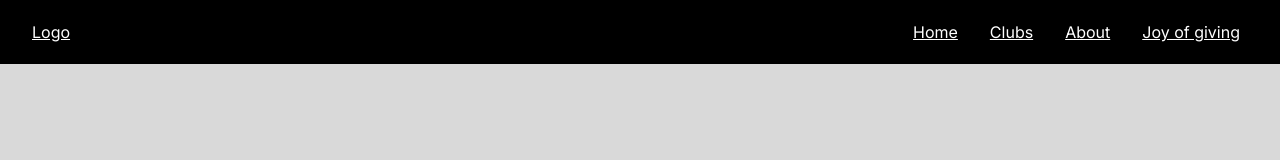
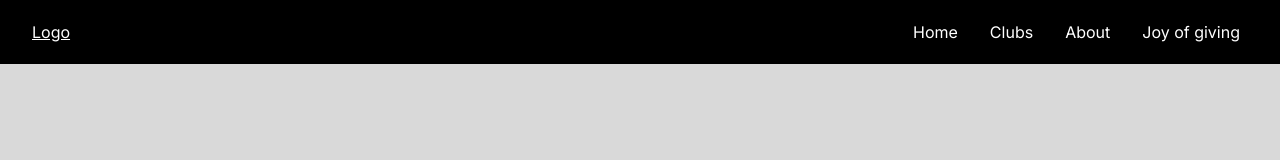
Before and after one commit to SuchetaVadakkepat10/tech_affairs_website, a Next.js app: page / in a window 1280 px wide. Shown: the top 160 px of the page. Built offline with nearby package versions, Linux system fonts and the light colour scheme; what tailwindcss-gradients would draw is missing.

Commit message:
Modified navbar

```diff
--- a/package.json
+++ b/package.json
@@ -16,7 +16,7 @@
     "gradients": "^1.0.1",
     "next": "^14.0.3",
     "react": "^18",
-    "react-bootstrap": "^2.9.1",
+    "react-bootstrap": "^2.9.2",
     "react-dom": "^18",
     "react-icons": "^4.12.0",
     "react-modal": "^3.16.1",
--- a/src/app/(components)/Navbar.jsx
+++ b/src/app/(components)/Navbar.jsx
@@ -24,6 +24,7 @@ const Navbar = () => {
                 <a
                   href="/home"
                   className="text-white hover:bg-blue-200 hover:text-black rounded-lg p-2"
+                  style={{ textDecoration: 'none' }}
                 >
                   Home
                 </a>
@@ -31,6 +32,7 @@ const Navbar = () => {
                 <a
                   href="/clubs"
                   className="text-white hover:bg-blue-200 hover:text-black rounded-lg p-2"
+                  style={{ textDecoration: 'none' }}
                 >
                   Clubs
                 </a>
@@ -38,12 +40,14 @@ const Navbar = () => {
                 <a
                   href="/about"
                   className="text-white hover:bg-blue-200 hover:text-black rounded-lg p-2"
+                  style={{ textDecoration: 'none' }}
                 >
                   About
                 </a>
                 <a
                   href="/joy"
                   className="text-white hover:bg-blue-200 hover:text-white rounded-lg p-2"
+                  style={{ textDecoration: 'none' }}
                 >
                   Joy of giving
                 </a>
@@ -95,6 +99,7 @@ const Navbar = () => {
               <a
                 href="/home"
                 className="text-white block hover:bg-blue-200 hover:text-black rounded-lg p-2"
+                style={{ textDecoration: 'none' }}
               >
                 Home
               </a>
@@ -102,6 +107,7 @@ const Navbar = () => {
               <a
                 href="/clubs"
                 className="text-white block hover:bg-blue-200 hover:text-black rounded-lg p-2"
+                style={{ textDecoration: 'none' }}
               >
                 Clubs
               </a>
@@ -109,12 +115,14 @@ const Navbar = () => {
               <a
                 href="/about"
                 className="text-white block hover:bg-blue-200 hover:text-black rounded-lg p-2"
+                style={{ textDecoration: 'none' }}
               >
                 About
               </a>
               <a
                 href="/joy"
                 className="text-white block hover:bg-blue-200 hover:text-black rounded-lg p-2"
+                style={{ textDecoration: 'none' }}
               >
                 Joy of giving
               </a>
```
Also changed, not shown: 1 other file (tests, documents, lock files or other folders).
